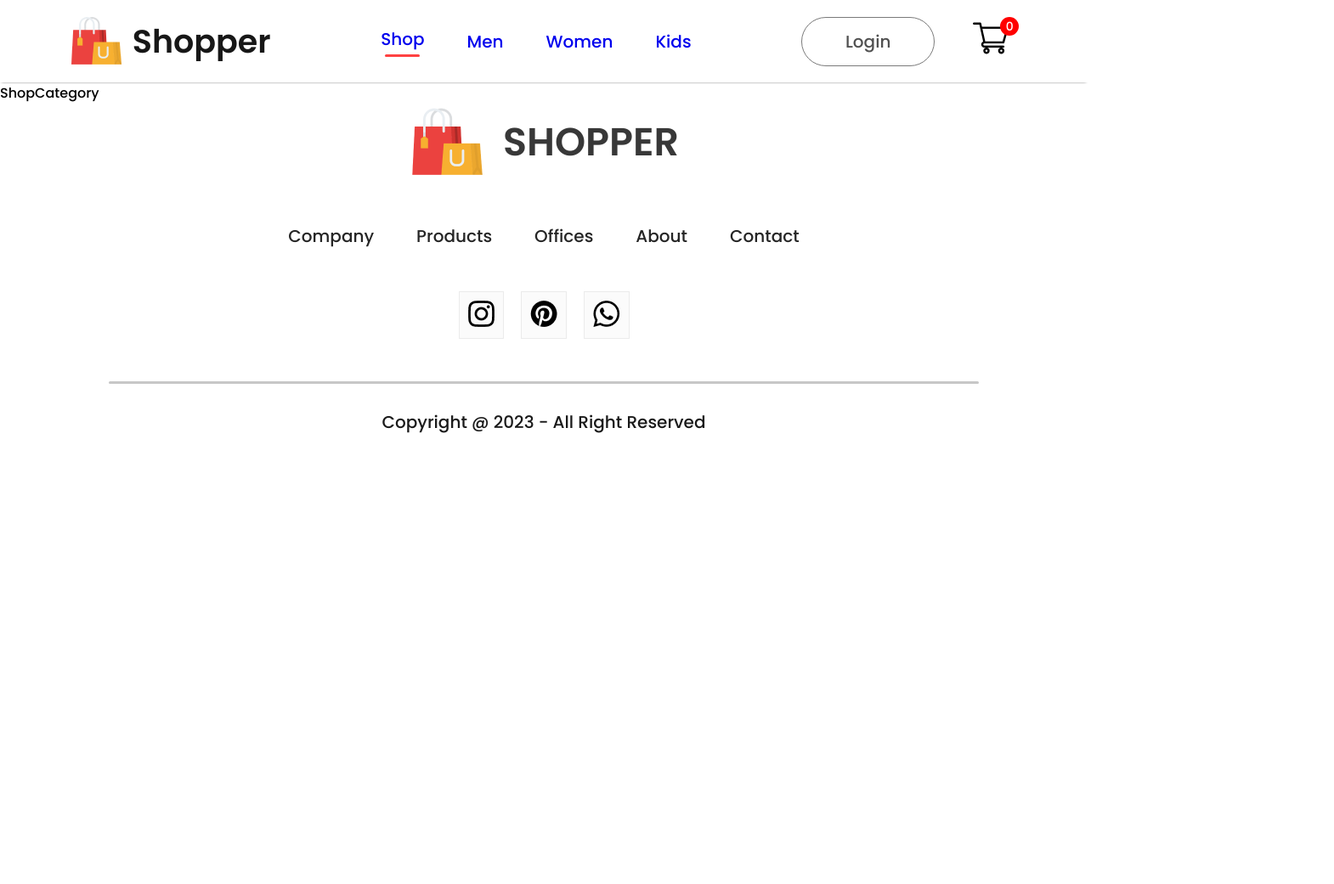
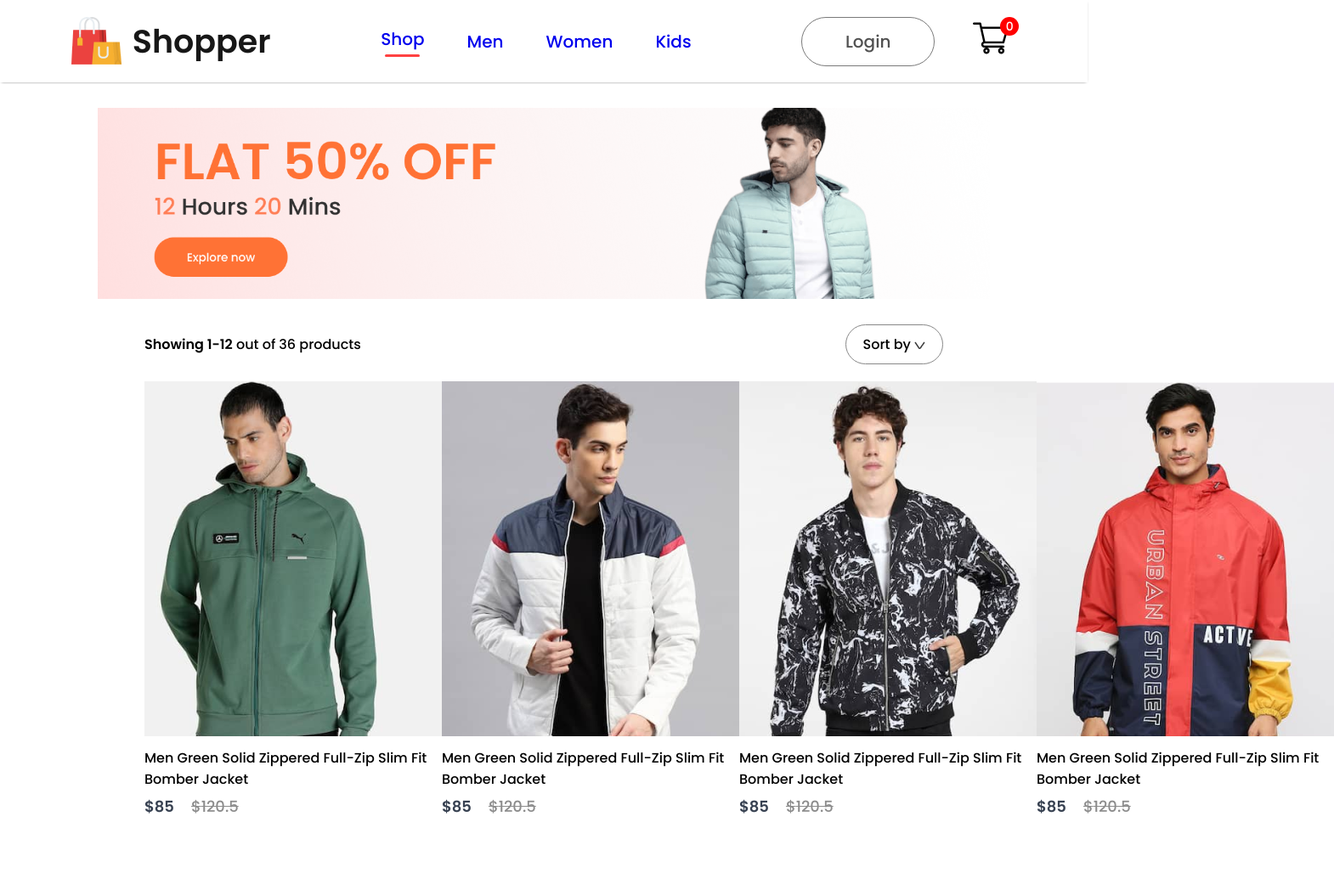
Before and after one commit to karl-jerico/Ecommerce-Website, a React (Vite) app: page /men in a window 1280 px wide. Shown: the top 1041 px of the page at 85% size, 1570 px wide, since content can reach past the window. Before the commit the page ends 800 px from the top, so only its background shows below. Built offline with nearby package versions, Linux system fonts and the light colour scheme.

Commit message:
Add shop category

```diff
--- a/src/App.jsx
+++ b/src/App.jsx
@@ -5,6 +5,9 @@
 import ShopCategory from './pages/shopCategory';
 import Product from './pages/product';
 import Footer from './components/layouts/footer';
+import men_banner from './assets/banner_men.png';
+import women_banner from './assets/banner_women.png';
+import kids_banner from './assets/banner_kids.png';
 
 function App() {
   return (
@@ -13,9 +16,9 @@
         <Navbar />
         <Routes>
           <Route path="/" element={<Shop />} />
-          <Route path="/men" element={<ShopCategory category="men"/>} />
-          <Route path="/women" element={<ShopCategory  category="women"/>} />
-          <Route path="/kids" element={<ShopCategory  category="kids"/>} />
+          <Route path="/men" element={<ShopCategory banner={men_banner} category="men"/>} />
+          <Route path="/women" element={<ShopCategory banner={women_banner}  category="women"/>} />
+          <Route path="/kids" element={<ShopCategory banner={kids_banner} category="kid"/>} />
           <Route path="/product" element={<Product />}>
             <Route path=":productId" element={<Product />} />
           </Route>
--- /dev/null
+++ b/src/context/shopContext.jsx
@@ -0,0 +1,17 @@
+import React, { createContext } from 'react'
+import all_products from '@/assets/all_product'
+
+
+export const shopContext = createContext(null)
+
+const ShopContextProvider = (props) => {
+    const contextValue = {all_products}
+
+    return (
+        <shopContext.Provider value={contextValue}>
+            {props.children}
+        </shopContext.Provider>
+    )
+}
+
+export default ShopContextProvider
--- a/src/css/App.css
+++ b/src/css/App.css
@@ -6,6 +6,7 @@
 @import url(./components/shop/offer.css);
 @import url(./components/shop/popular.css);
 @import url(./components/shop/newsletter.css);
+@import url(./components/shopCategory/shopCategory.css);
 
 *{
     margin: 0;
--- /dev/null
+++ b/src/css/components/shopCategory/shopCategory.css
@@ -0,0 +1,29 @@
+.shopcategory-banner {
+    display: block;
+    margin: 30px auto;
+    width: 82%;
+}
+
+.shopcategory-indexSort{
+    display: flex;
+    justify-content: space-between;
+    align-items: center;
+    margin: 0px 170px;
+}
+
+.shopcategory-indexSort p span{
+    font-weight: 600;
+}
+
+.shopcategory-sort{
+    padding: 10px 20px;
+    border-radius: 40px;
+    border: 1px solid #888;
+}
+
+.shopcategory-products{
+    margin: 20px 170px;
+    display: grid;
+    grid-template-columns: 1fr 1fr 1fr 1fr;
+    row-gap: 80px;
+}
--- a/src/main.jsx
+++ b/src/main.jsx
@@ -1,9 +1,12 @@
 import React from 'react'
 import ReactDOM from 'react-dom/client'
 import App from '@/App.jsx'
+import ShopContextProvider from './context/shopContext'
 
 ReactDOM.createRoot(document.getElementById('root')).render(
   <React.StrictMode>
-    <App />
+    <ShopContextProvider>
+      <App />
+    </ShopContextProvider>
   </React.StrictMode>,
 )
--- a/src/pages/shopCategory.jsx
+++ b/src/pages/shopCategory.jsx
@@ -1,8 +1,33 @@
-import React from 'react'
+import React, {useContext} from 'react'
+import { shopContext } from '@/context/shopContext';
+import dropdown_icon from '@/assets/dropdown_icon.png'
+import Item from '@/components/shop/item'
 
-const ShopCategory = () => {
+const ShopCategory = (props) => {
+  const {all_products} = useContext(shopContext);
   return (
-    <div>ShopCategory</div>
+    <section className="shop-category">
+      <img className='shopcategory-banner' src={props.banner} alt="banner" />
+      <div className="shopcategory-indexSort">
+        <p>
+          <span>Showing 1-12</span> out of 36 products
+        </p>
+        <div className="shopcategory-sort">
+          Sort by <img src={dropdown_icon} alt="dropdown_icon" />
+        </div>
+      </div>
+      <div className="shopcategory-products">
+        {all_products.map((item, i)=>{
+          if (props.category===item.category) {
+            return <Item key={i} id={item.id} name={item.name}
+            image={item.image} new_price={item.new_price} old_price={item.old_price}/>
+          }
+          else{
+            return null;
+          }
+        })}
+      </div>
+    </section>
   )
 }
 
```
Also changed, not shown: src/assets/banner_men.png (renamed from src/assets/banner_mens.png), 1 other file (tests, documents, lock files or other folders).
